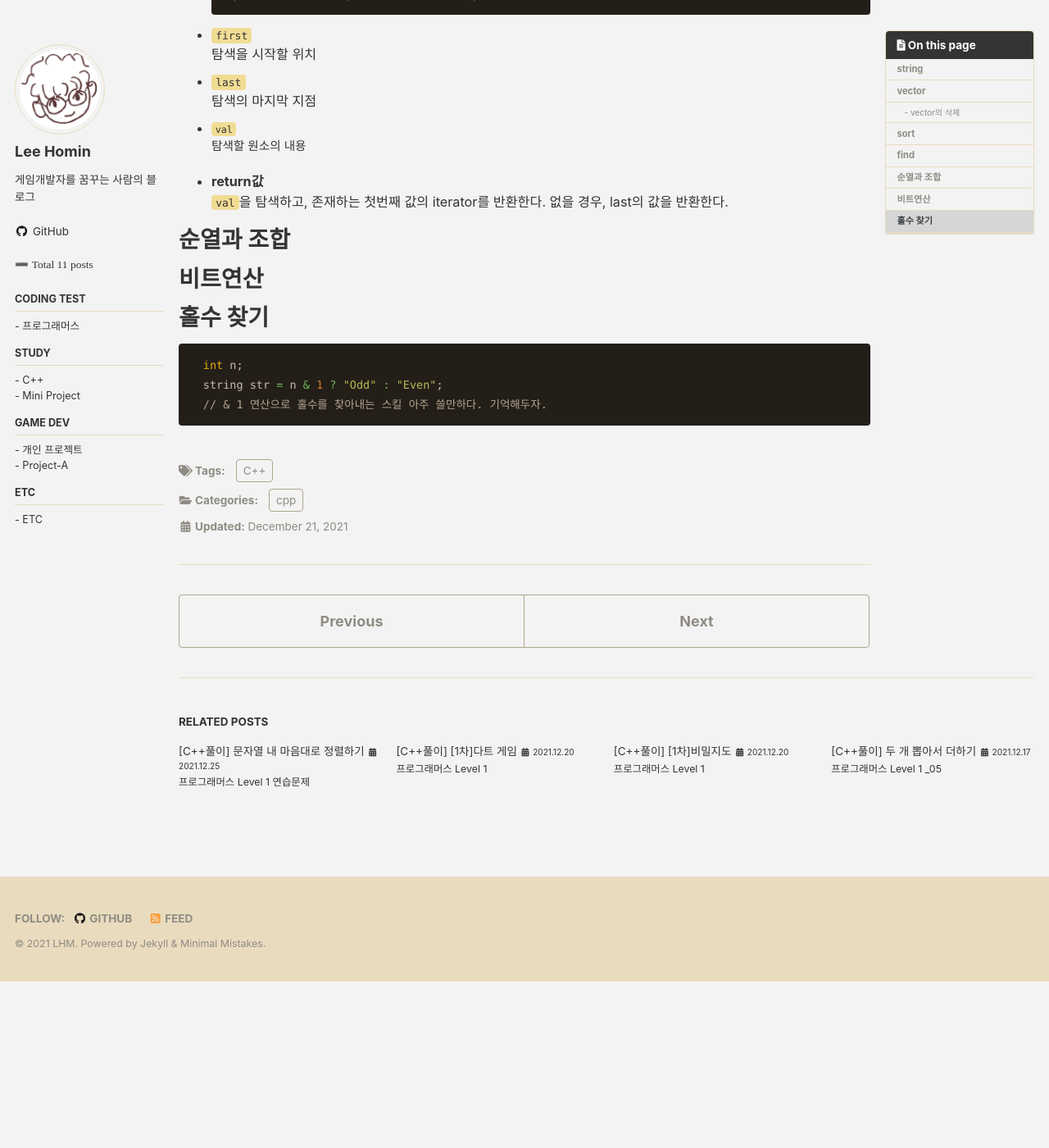
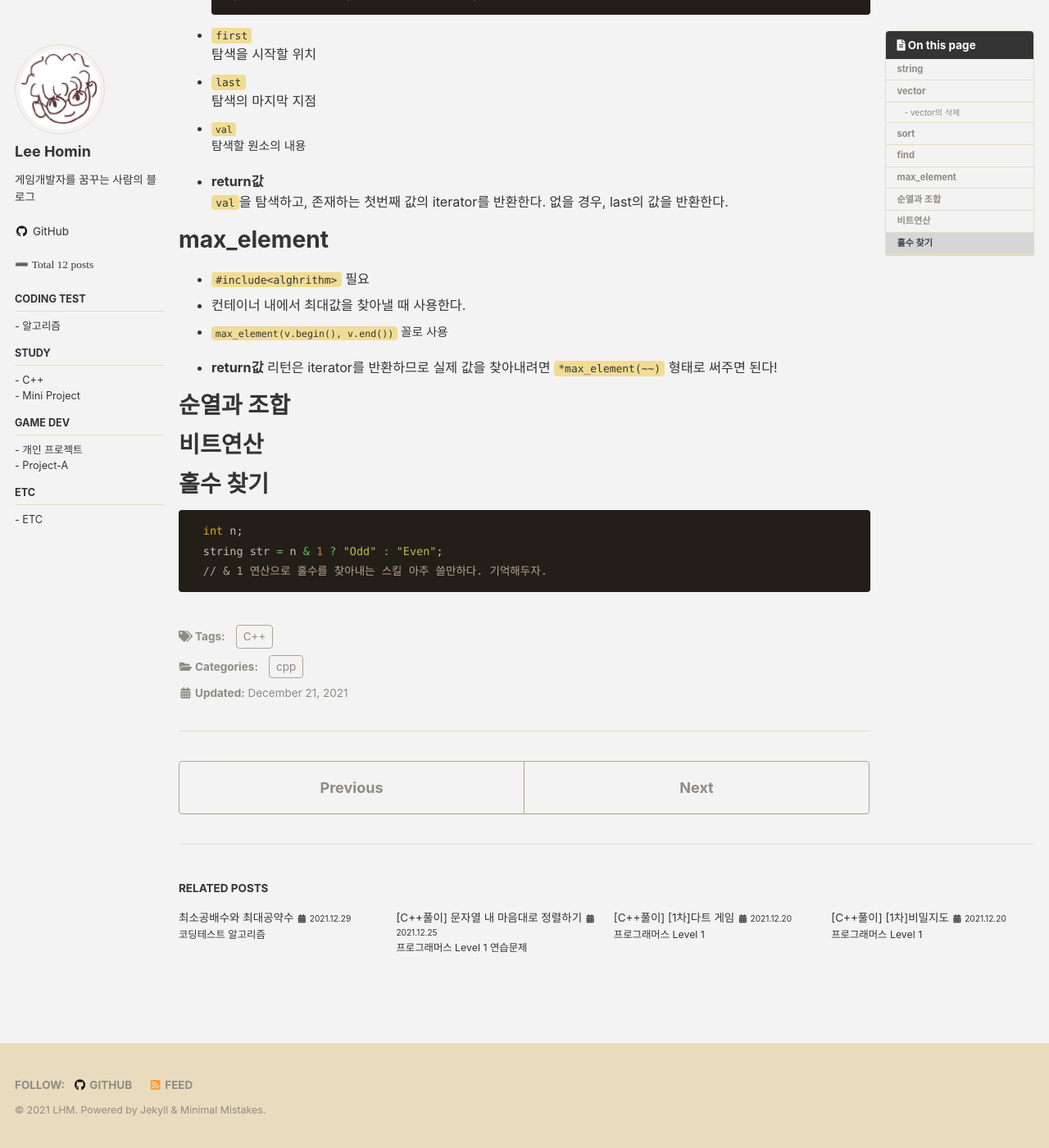
Before and after one commit to Squidward79/Squidward79.github.io, a Jekyll site: the page built from _posts/C++/2021-12-13-cpp_libraries.md, in a window 1280 px wide and 1400 px high, scrolled down 2096 px. Shown: the whole window at 82% size. Built offline with Jekyll 4.4.1, drawn with Linux system fonts in a browser that asks for light colours; cached includes are drawn as plain includes; before the commit the page ends 3293 px from its top, so only the background shows below that.

Commit message:
포스팅 및 알고리즘 카테고리 추가

````diff
--- a/_data/navigation.yml
+++ b/_data/navigation.yml
@@ -13,6 +13,9 @@ sidemenu:
     children:
       - title: "- 프로그래머스"
         url: /categories/programmers/
+    children:
+      - title: "- 알고리즘"
+        url: /catogories/algorithm/
 
   - title: Study
     children:
--- /dev/null
+++ b/_posts/Algorithm/2021-12-28-algorithm_01.md
@@ -0,0 +1,93 @@
+---
+title:  "최소공배수와 최대공약수"
+excerpt: "코딩테스트 알고리즘"
+
+categories:
+  - algorithm
+tags:
+  - [algorithm]
+
+date: 2021-12-29
+
+breadcrumb: true
+toc: true
+toc-sticky: true
+---
+
+<div class="notice--warning" markdown=1>
+<span>📄 언어 : C++  </span>
+
+ </div>
+
+
+
+***
+##  🔶 풀이 방식
+유클리드 호제법이라는것을 이용해서 쉽게 최소공배수와 최대공약수를 찾아낸다.
+
+    - 최대공약수(Greatest Common Divisor): 주어진 수들의 공통된 약수 중 가장 큰 자연수
+    - 최소공배수(Least Common Multiple): 주어진 수들의 공통된 배수 중 가장 작은 자연수
+
+### ✔ 유클리드 호제법
+나머지연산 `%`를 반복하여 최대공약수를 찾아내는 방법!
+큰 수를 작은수로 나머지연산을 하고, 그 수와 나눈 수를 다시 나머지연산을 반복한다.
+
+두 수는 모두 최대공약수의 배수이므로, 나머지연산을 한 이후의 수도 마찬가지로 최대공약수의 배수인 상태이다. 따라서 이를 반복하다가 <u>나누어 떨어지게 되는 경우</u>, 그 수가 바로 `최대공약수`가 되는 것이다.
+
+
+---
+<br>
+
+
+### ✔ 두 수의 최대공약수(GCD) 구하기
+
+```c++
+    int gcd(int a, int b)
+    {
+        int t;
+        while(b!=0)
+        {
+            t = a % b;
+            a= b;
+            b= t;
+        }
+        return a;
+    }
+```
+#### 👍 핵심 코드
+1. 두 수를 % 연산을 하여 나머지를 구한다.
+2. 나머지로 구해진 값과, 나머지연산을 한 수를 다시 % 연산한다
+3. 나머지가 0이 될때까지 반복한다
+
+---
+<br>
+<br>
+
+
+### ✔ 두 수의 최소공배수(LCM) 구하기
+
+```c++
+    int lcm(int a, int b)
+    {
+        return a * b / gcd(a,b);
+    }
+```
+#### 👍 핵심 코드
+1.  두 수를 곱한 후 최대공약수로 나누어준다.
+2.  최소공배수는 공통된 소인수의 최대 지수 거듭제곱들의 곱이므로,
+3.  두 수의 곱에서 공통 인수인 최대공배수로 나눠버리면 공통부분이 전부 사라지며 서로다른 부분만 남게 된다.
+4.  즉 이 값이 최소공배수가 된다.
+
+
+---
+<br>
+
+
+
+
+
+  <small style ="color:gray;">(포스트번호: algorithm-01) </small>
+ {: .text-right}
+
+[TOP](#){: .btn .btn--warning}
+{: .text-right}
--- a/_posts/C++/2021-12-13-cpp_libraries.md
+++ b/_posts/C++/2021-12-13-cpp_libraries.md
@@ -105,6 +105,14 @@ toc_sticky: true
     `val`을 탐색하고, 존재하는 첫번째 값의 iterator를 반환한다. 없을 경우, last의 값을 반환한다.
 
 
+# max_element
+  - `#include<alghrithm>` 필요
+  - 컨테이너 내에서 최대값을 찾아낼 때 사용한다.
+  - `max_element(v.begin(), v.end())` 꼴로 사용
+
+  - **return값**
+    리턴은 iterator를 반환하므로 실제 값을 찾아내려면 `*max_element(~~)` 형태로 써주면 된다!
+
 # 순열과 조합
 
 # 비트연산
````
Also changed, not shown: categories/category-algorithm.md (added, +12 -0 lines).
